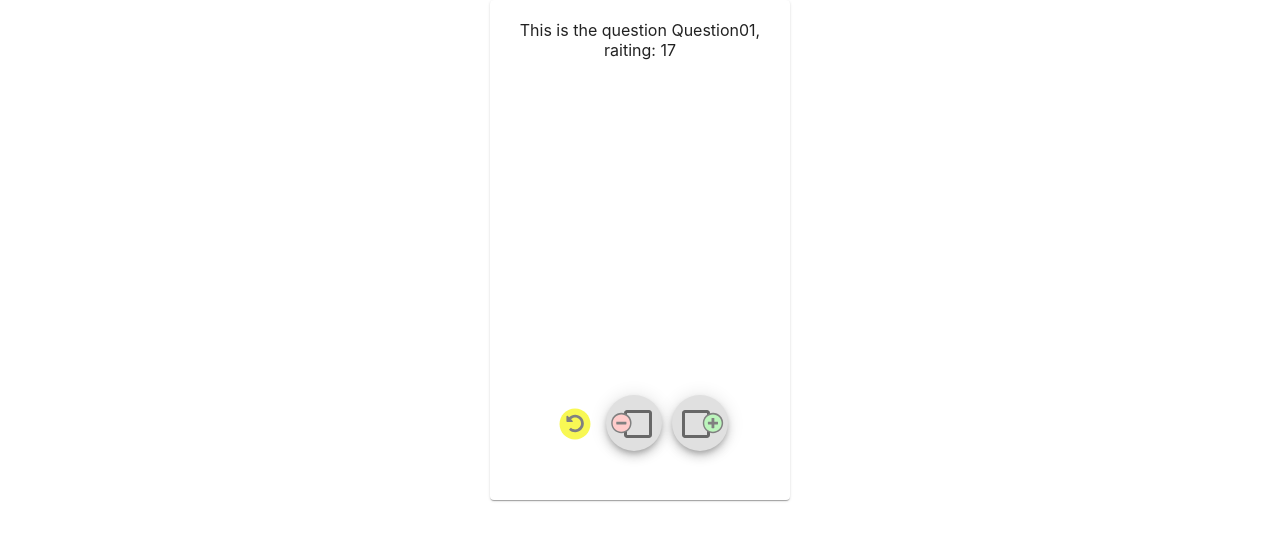
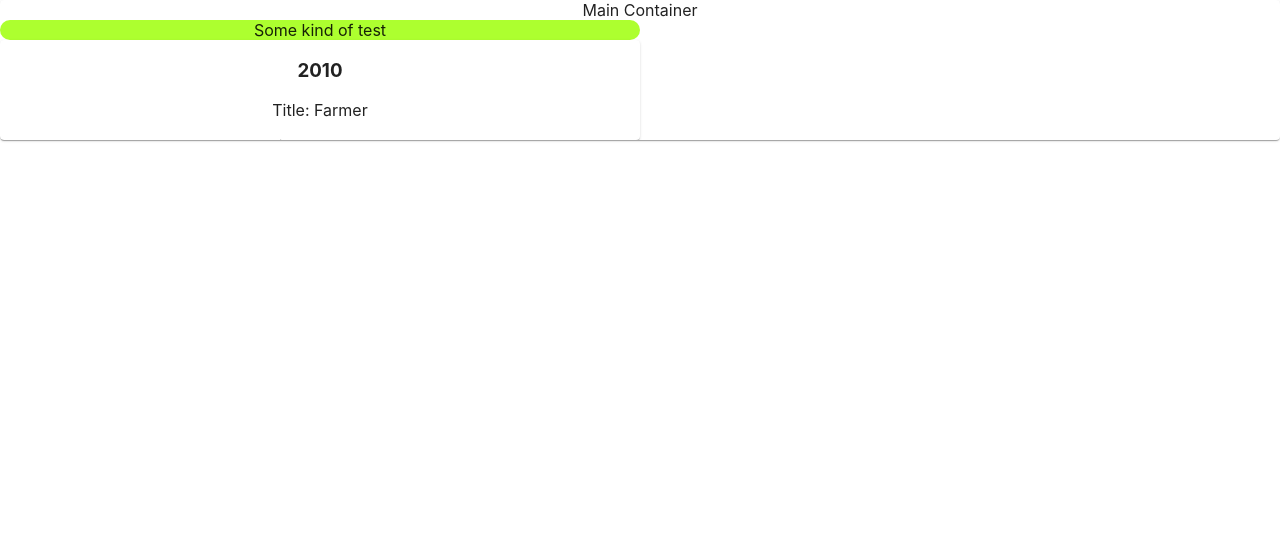
Before and after one commit to KKubesh/multipotentialife, a React (Create React App) app: page / in a window 1280 px wide. Shown: the top 540 px of the page. Built offline with nearby package versions, Linux system fonts and the light colour scheme.

Commit message:
made changes to file structure and updated read me with work completed

```diff
--- a/src/App.css
+++ b/src/App.css
@@ -5,20 +5,17 @@
 }
 
 .MainContainer {
-  width: 300px;
-  height: 500px;
+  width: 100%;
 }
 
-.Question {
-  height: 70%;
-  margin: 20px;
+.PillTest {
+  width: 50%;
+  border-radius: 10px;
+  height: 20px;
+  background: greenyellow;
 }
 
-.Control {
-  margin: 20px;
+.OneYear {
+  width: 50%;
+  height: 100px;
 }
-
-.DownVote {
-  width: 30px;
-  height: 30px;
-}
--- a/src/components/Controls/Controls.tsx
+++ /dev/null
@@ -1,67 +0,0 @@
-import * as React from "react";
-import { Question } from "../../types/Questions";
-import { FontAwesomeIcon } from '@fortawesome/react-fontawesome';
-import { faPlusCircle, faCircle, faMinusCircle, faUndoAlt } from "@fortawesome/free-solid-svg-icons";
-import { faSquare } from "@fortawesome/free-regular-svg-icons"
-import { IconButton, Fab, Icon } from '@material-ui/core';
-
-type ConrtolProps = {
-  moveBack: () => void;
-  voteDown: () => void;
-  voteUp: () => void;
-  moveNext: () => void;
-  qIndex: number;
-  questionArray: Question[];
-  question: Question;
-};
-
-const Controls: React.FunctionComponent<ConrtolProps> = ({
-  moveBack,
-  voteDown,
-  voteUp,
-  moveNext,
-  questionArray,
-  question,
-}) => {
-console.log(questionArray);
-const voteUpHandler = () => {
-  voteUp();
-  moveNext();
-}
-
-const voteDownHandler = () => {
-  voteDown();
-  moveNext();
-}
-
-  return (
-    <div className="Controls">
-        <IconButton>
-          <span className="fa-stack DownVote">
-            <FontAwesomeIcon onClick={moveBack} icon={faCircle} size="lg" color="#f8f854" transform="left-0"/>
-            <FontAwesomeIcon icon={faUndoAlt} size="xs" color="grey" transform="right-1 up-28"/>
-          </span>
-        </IconButton>
-        <Fab  style={{margin: "5px"}} onClick={voteDownHandler}>
-          <IconButton>
-            <span className="fa-stack DownVote">
-              <FontAwesomeIcon icon={faSquare} size="lg" transform="right-2"/>
-              <FontAwesomeIcon icon={faCircle} size="sm" color="grey" transform="left-10 up-24"/>
-              <FontAwesomeIcon icon={faMinusCircle} size="xs" color="#ffcccb" transform="left-11.25 up-53.25 "/>
-            </span>
-          </IconButton>
-        </Fab>
-        <Fab style={{margin: "5px"}} onClick={voteUpHandler}>
-          <IconButton>
-            <span className="fa-stack DownVote">
-              <FontAwesomeIcon icon={faSquare} size="lg" transform="left-2"/>
-              <FontAwesomeIcon icon={faCircle} size="sm" color="grey" transform="right-9.5 up-24"/>
-              <FontAwesomeIcon icon={faPlusCircle} size="xs" color="#bcf5bc" transform="right-11.5 up-53.25"/>
-            </span>
-          </IconButton>
-        </Fab>
-    </div>
-  );
-};
-
-export default Controls;
--- a/src/components/MainContainer.tsx
+++ b/src/components/MainContainer.tsx
@@ -1,56 +1,54 @@
 import * as React from "react";
-import QuestionContainer from "./QuestionContainer";
-import Controls from "./Controls/Controls";
-import { Question } from "../types/Questions";
 import { Card } from "@material-ui/core";
+import { OneYear } from "./OneYear";
 import '../App.css';
 
-const questionArray = [{question: "Question01", rating: 17}, {question: "Question02", rating: 4}, {question: "Question03", rating: -1}, {question: "Question04", rating: 8}, {question: "Question05", rating: 2}, {question: "Question06", rating: 6}, {question: "Question07", rating: -4}, {question: "Question08", rating: 28}, {question: "Question09", rating: 0}]
+const testData = [{
+  job_title: "Farmer",
+  company: "BigSky Corp",
+  months_employed: {
+    jan: false,
+    feb: false,
+    mar: false,
+    apr: false,
+    may: false,
+    jun: true,
+    jul: true,
+    aug: true,
+    sep: true,
+    oct: true,
+    nov: true,
+    dec: true,
+  },
+},
+{
+  job_title: "Teacher",
+  company: "BigSky Corp",
+  months_employed: {
+    jan: true,
+    feb: true,
+    mar: true,
+    apr: false,
+    may: false,
+    jun: false,
+    jul: false,
+    aug: false,
+    sep: false,
+    oct: false,
+    nov: false,
+    dec: false,
+  },
+}]
 
 const MainContainer: React.FunctionComponent = () => {
 
-  const [questionData, setQuestionData] = React.useState<Question>({
-    question: "",
-    rating: 0,
-  });
-
-  const [qIndex, setQIndex] = React.useState(0);
-
-  const moveBack = () => {
-    if (qIndex !== 0) {
-      const newIndex = qIndex - 1;
-      setQIndex(newIndex);
-      setQuestionData(questionArray[newIndex]);
-    }
-  }
-
-  const voteDown = () => {
-    questionData.rating -= 1;
-    setQuestionData({question: questionData.question, rating: questionData.rating})
-  }
-
-  const voteUp = () => {
-    questionData.rating += 1;
-    setQuestionData({question: questionData.question, rating: questionData.rating})
-  }
-
-  const moveNext = () => {
-    if (qIndex !== questionArray.length-1) {
-      const newIndex = qIndex + 1;
-      setQIndex(newIndex);
-      setQuestionData(questionArray[newIndex]);
-    }
-  }
-
-  React.useEffect(() => {
-    setQuestionData(questionArray[qIndex]);
-  }, []);
-
-
   return (
     <Card className="MainContainer">
-      <QuestionContainer questionData={questionData}/>
-      <Controls moveBack={moveBack} voteDown={voteDown} voteUp={voteUp} moveNext={moveNext} qIndex={qIndex} questionArray={questionArray} question={questionData} />
+      Main Container
+      <div className="PillTest">
+        Some kind of test
+      </div>
+      <OneYear year={"2010"} jobs={testData}/>
     </Card>
   );
 };
--- /dev/null
+++ b/src/components/OneYear.tsx
@@ -0,0 +1,20 @@
+import * as React from "react";
+import { Card } from "@material-ui/core";
+import '../App.css';
+import { JobsData } from "../types/job";
+
+type OneYearProps = {
+    year: string;
+    jobs: JobsData[];
+}
+
+export const OneYear: React.FunctionComponent<OneYearProps> = ({year, jobs}) => {
+
+  return (
+    <Card className="OneYear">
+        <h3>{year}</h3>
+        <p>Title: {jobs[0].job_title}</p>
+        <p>Title: {jobs[1].job_title}</p>
+    </Card>
+  );
+};
--- a/src/components/QuestionContainer.tsx
+++ /dev/null
@@ -1,18 +0,0 @@
-import * as React from "react";
-import { Question } from "../types/Questions";
-
-type QuestionProps = {
-    questionData: Question,
-};
-
-const QuestionContainer: React.FunctionComponent<QuestionProps> = ({
-    questionData
-}) => {
-    return (
-        <div className="Question">
-            {`This is the question ${questionData.question}, raiting: ${questionData.rating}`}
-        </div>
-    );
-};
-
-export default QuestionContainer;
--- a/src/types/Questions.d.ts
+++ /dev/null
@@ -1,4 +0,0 @@
-export type Question = {
-    question: string | null;
-    rating: number;
-};
```
Also changed, not shown: src/types/job.d.ts (added, +20 -0 lines), 1 other file (tests, documents, lock files or other folders).
